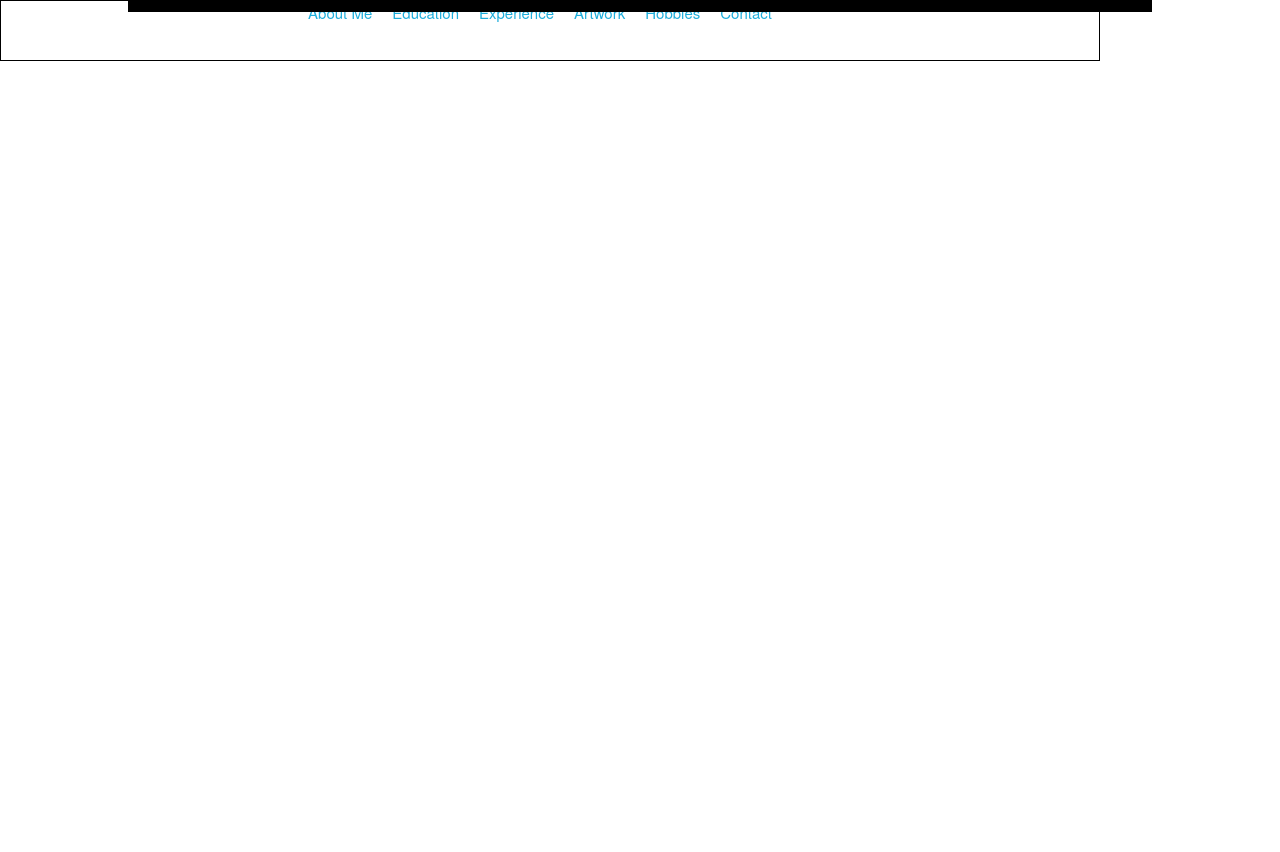
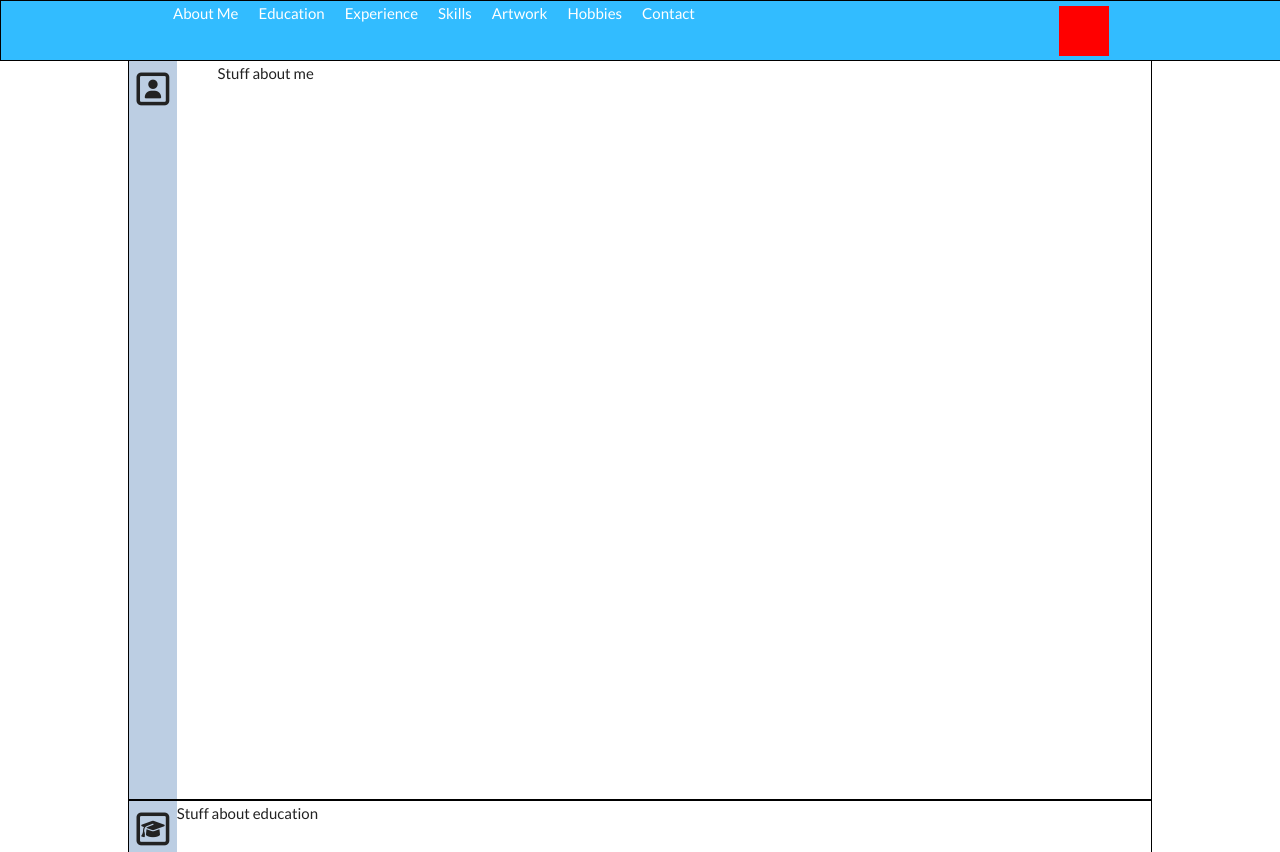
Before and after one commit to kkwiecien/CodersLab-Final, a website: page index-en.html in a window 1280 px wide. Shown: the top 852 px of the page. Before the commit the page ends 800 px from the top, so only its background shows below. Drawn offline with nearby package versions, Linux system fonts and the light colour scheme.

Commit message:
work on navbar, add icon sidebar

```diff
--- a/index-en.html
+++ b/index-en.html
@@ -4,6 +4,7 @@
   <head>
     <meta charset="UTF-8">
     <meta name="viewport" content="width=device-width, initial-scale=1">
+    <link rel="stylesheet" href="https://fonts.googleapis.com/css?family=Lato">
     <link rel="stylesheet" href="./bower_components/skeleton/css/normalize.css">
     <link rel="stylesheet" href="./bower_components/skeleton/css/skeleton.css">
     <link rel="stylesheet" href="./bower_components/font-awesome/css/font-awesome.min.css">
@@ -12,35 +13,91 @@
 
   <body>
 
-    <section class="container" id="menuBar">
+    <section id="menuBar">
       <nav>
         <ul>
           <li><a href="#">About Me</a></li>
           <li><a href="#">Education</a></li>
           <li><a href="#">Experience</a></li>
+          <li><a href="#">Skills</a></li>
           <li><a href="#">Artwork</a></li>
           <li><a href="#">Hobbies</a></li>
           <li><a href="#">Contact</a></li>
         </ul>
+        <div class="flagButton"></div>
       </nav>
     </section>
 
     <section class="container" id="personalInfo">
+      <div class="one columns">
+        <span class="fa-stack fa-lg">
+          <i class="fa fa-square-o fa-stack-2x"></i>
+          <i class="fa fa-user fa-stack-1x"></i>
+        </span>
+      </div>
+      <div class="ten columns">
+        Stuff about me
+      </div>
     </section>
 
     <section class="container" id="educationInfo">
+      <div class="one columns">
+        <span class="fa-stack fa-lg">
+          <i class="fa fa-square-o fa-stack-2x"></i>
+          <i class="fa fa-graduation-cap fa-stack-1x"></i>
+        </span>
+      </div>
+      Stuff about education
     </section>
 
     <section class="container" id="workExperience">
+      <div class="one columns">
+        <span class="fa-stack fa-lg">
+          <i class="fa fa-square-o fa-stack-2x"></i>
+          <i class="fa fa-briefcase fa-stack-1x"></i>
+        </span>
+      </div>
+      Stuff about work
+    </section>
+
+    <section class="container" id="skillsInfo">
+      <div class="one columns">
+        <span class="fa-stack fa-lg">
+          <i class="fa fa-square-o fa-stack-2x"></i>
+          <i class="fa fa-trophy fa-stack-1x"></i>
+        </span>
+      </div>
+      Stuff about skills
     </section>
 
     <section class="container" id="artGallery">
+      <div class="one columns">
+        <span class="fa-stack fa-lg">
+          <i class="fa fa-square-o fa-stack-2x"></i>
+          <i class="fa fa-paint-brush fa-stack-1x"></i>
+        </span>
+      </div>
+      Stuff about art
     </section>
 
     <section class="container" id="hobbiesGallery">
+      <div class="one columns">
+        <span class="fa-stack fa-lg">
+          <i class="fa fa-square-o fa-stack-2x"></i>
+          <i class="fa fa-book fa-stack-1x"></i>
+        </span>
+      </div>
+      Stuff about hobbies
     </section>
 
     <section class="container" id="contactInfo">
+      <div class="one columns">
+        <span class="fa-stack fa-lg">
+          <i class="fa fa-square-o fa-stack-2x"></i>
+          <i class="fa fa-phone fa-stack-1x"></i>
+        </span>
+      </div>
+      Stuff about contact
     </section>
 
   </body>
--- /dev/null
+++ b/scss/_variables.scss
@@ -0,0 +1,2 @@
+$colorBar: #32bcff;
+$colorBackground: #bccee3;
--- a/scss/style.scss
+++ b/scss/style.scss
@@ -1,13 +1,36 @@
+@import '_variables.scss';
+
+body {
+  font-family: 'Lato', sans-serif;
+}
+
 .container {
   max-width: 1100px;
+  min-height: 100vh;
   border: 1px solid black;
+  margin: 0 auto;
+  display: flex;
+  flex-grow: stretch;
+}
+
+.one.columns {
+  background-color: $colorBackground;
+  display: flex;
+  justify-content: center;
+  padding-top: 1%;
 }
 
 #menuBar {
+  background-color: $colorBar;
+  z-index: 10;
   width: 100vw;
   position: fixed;
+  margin: 0 auto;
+  border: 1px solid black;
+  nav {
     display: flex;
-  justify-content: center;
+    justify-content: space-around;
+    align-items: center;
     ul {
       list-style: none;
       display: flex;
@@ -17,7 +40,18 @@
         padding-right: 20px;
         a {
           text-decoration: none;
+          color: white;
         }
       }
     }
+    .flagButton {
+      width: 50px;
+      height: 50px;
+      background-color: red;
     }
+  }
+}
+
+#personalInfo {
+  padding-top: 60px;
+}
```
Also changed, not shown: css/style.css, 1 other file. Lines whose indentation alone changed are shown as unchanged.
